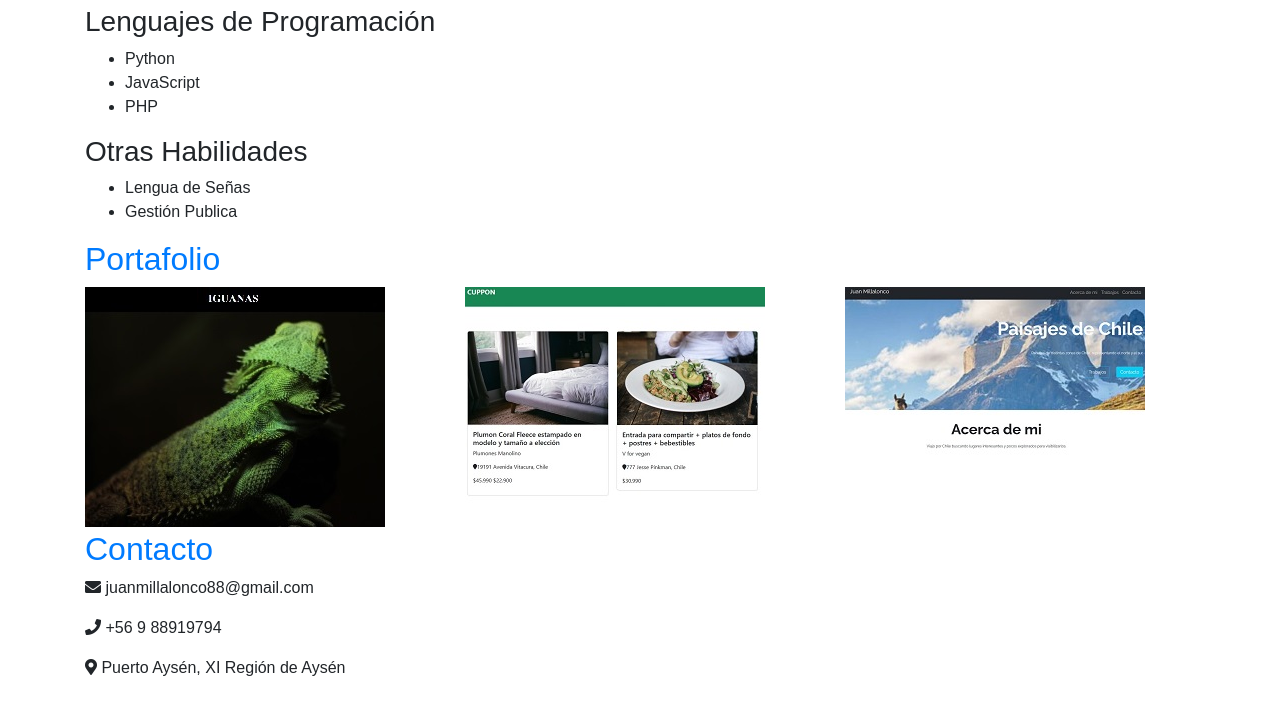
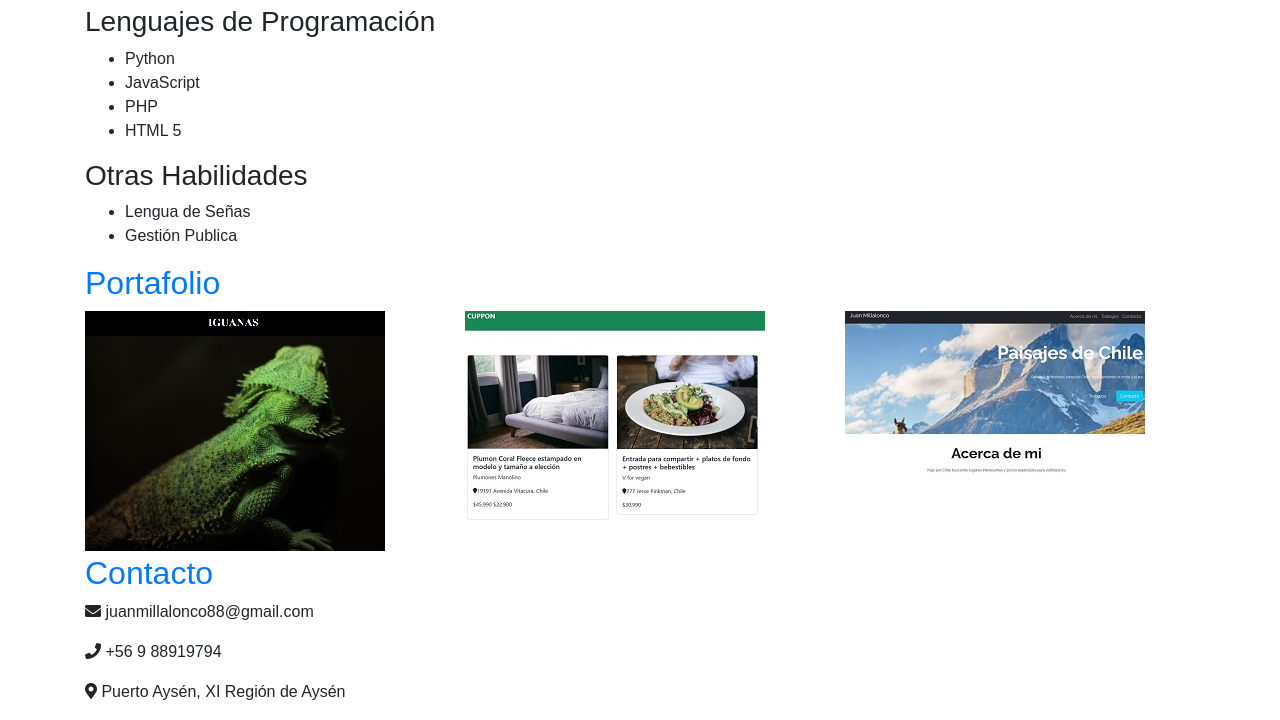
Before and after one commit to juanmillalonco/juanmillalonco.github.io, a plain HTML site: page index.html in a window 1280 px wide. Shown: the part 848-1568 px from the top of the page. Before the commit the page ends 1544 px from the top, so only its background shows below. Drawn offline with nearby package versions, Linux system fonts and the light colour scheme.

Commit message:
cambio en index

```diff
--- a/index.html
+++ b/index.html
@@ -77,6 +77,7 @@
             <li>Python</li>
             <li>JavaScript</li>
             <li>PHP</li>
+            <li>HTML 5</li>
           </ul>
         <h3>Otras Habilidades</h3>
           <ul>
```
